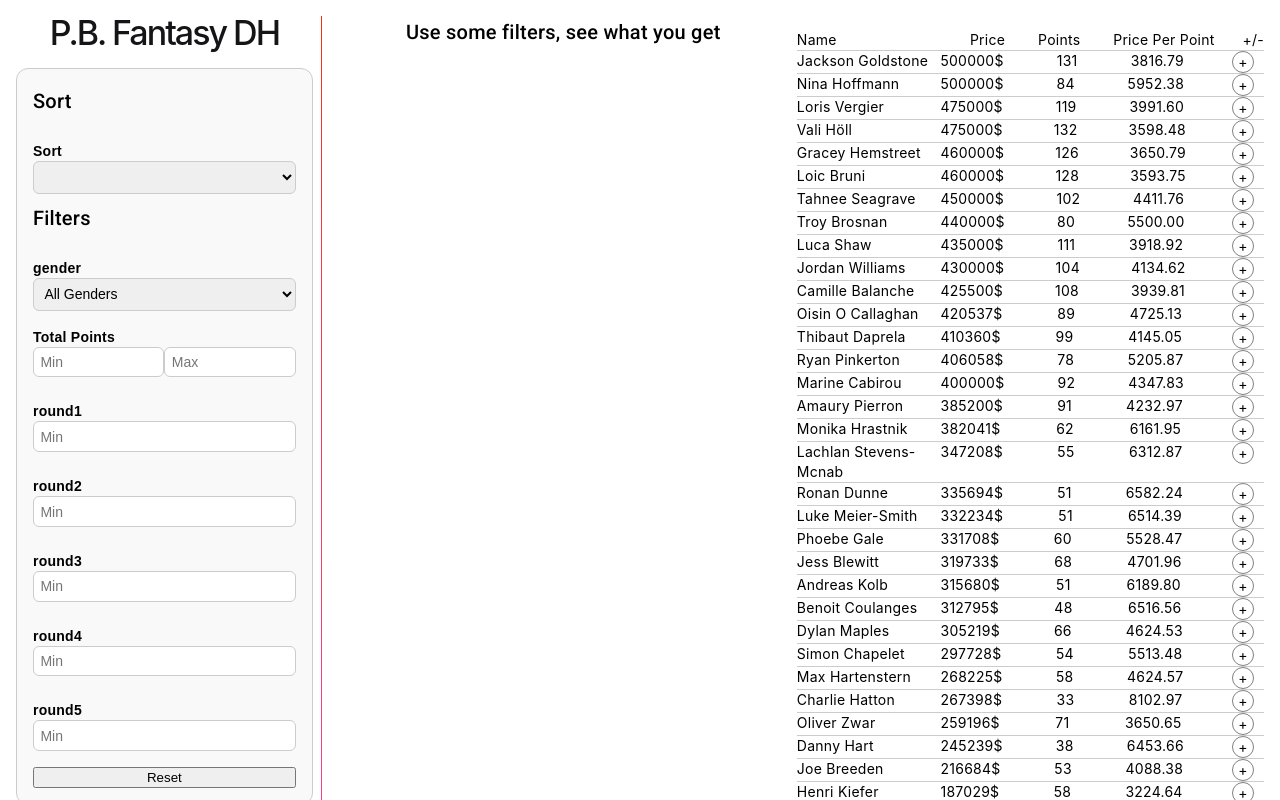
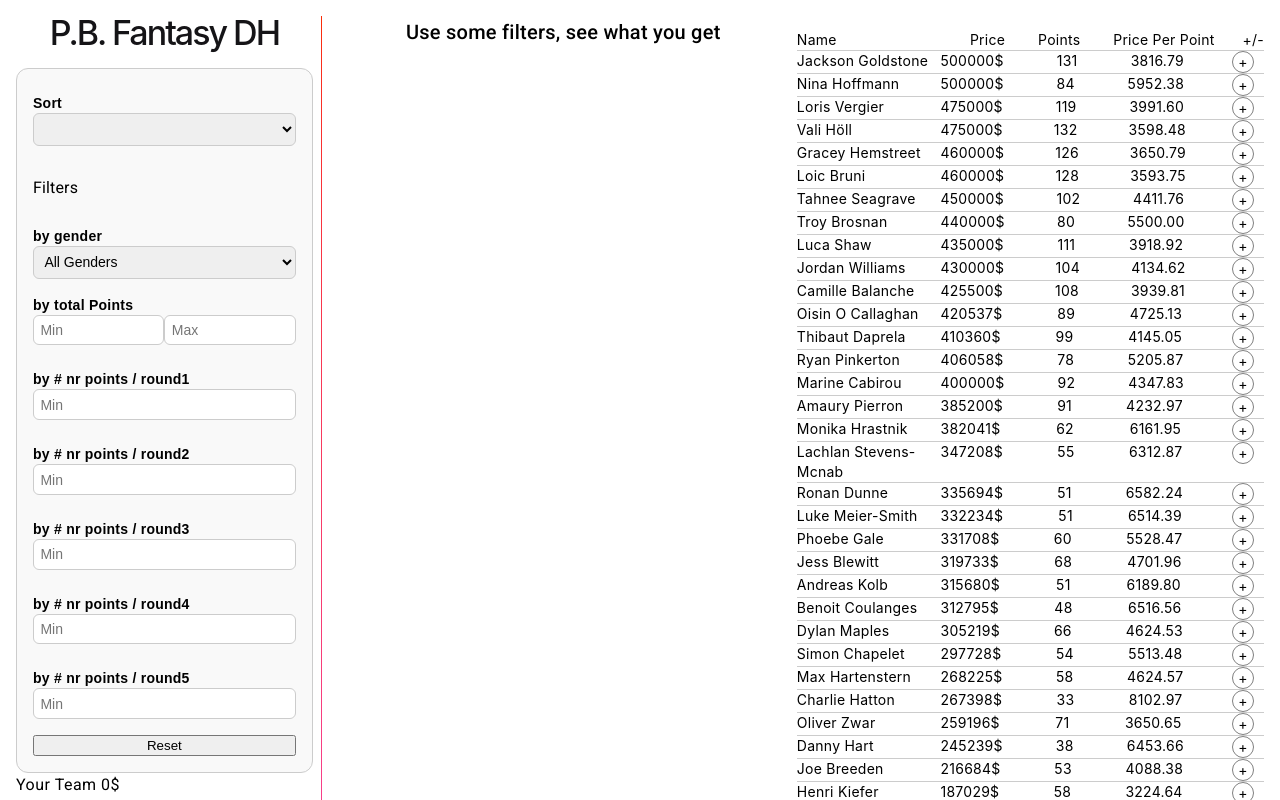
Before and after one commit to paultrial/fantasy, an Angular app: page / in a window 1280 px wide. Shown: the top 800 px of the page. Built offline with nearby package versions, Linux system fonts and the light colour scheme.

Commit message:
minor details

```diff
--- a/src/app/app.component.html
+++ b/src/app/app.component.html
@@ -68,11 +68,8 @@
   <div class="left-side">
     <div class="content">
       <h1>{{ title }}</h1>
-
-      <!-- filter section -->
       <section>
         <div class="filters">
-          <h2>Sort</h2>
           <label for="sort">Sort</label>
           <select name="sort" id="sort" [(ngModel)]="sortKey" (change)="sortBy()">
             <option value="value/fw">Price ascending</option>
@@ -82,21 +79,22 @@
             <option value="pricePerPoint/fw">Price per point ascending</option>
             <option value="pricePerPoint/rw">Price per point descending</option>
           </select>
-          <h2>Filters</h2>
-          <label for="gender">gender</label>
+          <br>
+          <h3>Filters</h3>
+          <label for="gender">by gender</label>
           <select id="gender" [(ngModel)]="filterGender" (change)="applyFilters()">
             <option value="">All Genders</option>
             <option value="Male">Male</option>
             <option value="Female">Female</option>
           </select>
           <div class="filter-row totalPoints">
-            <label>Total Points</label>
+            <label> by total Points</label>
             <input type="number" placeholder="Min" [(ngModel)]="totalPointsfilter.min" (input)="applyFilters()" />
             <input type="number" placeholder="Max" [(ngModel)]="totalPointsfilter.max" (input)="applyFilters()" />
           </div>
 
           <div *ngFor="let round of rounds" class="filter-row">
-            <label>{{ round }}</label>
+            <label>by # nr points / {{ round }}</label>
             <input type="number" placeholder="Min" [(ngModel)]="roundFilters[round].min" (input)="applyFilters()" />
           </div>
 
```
